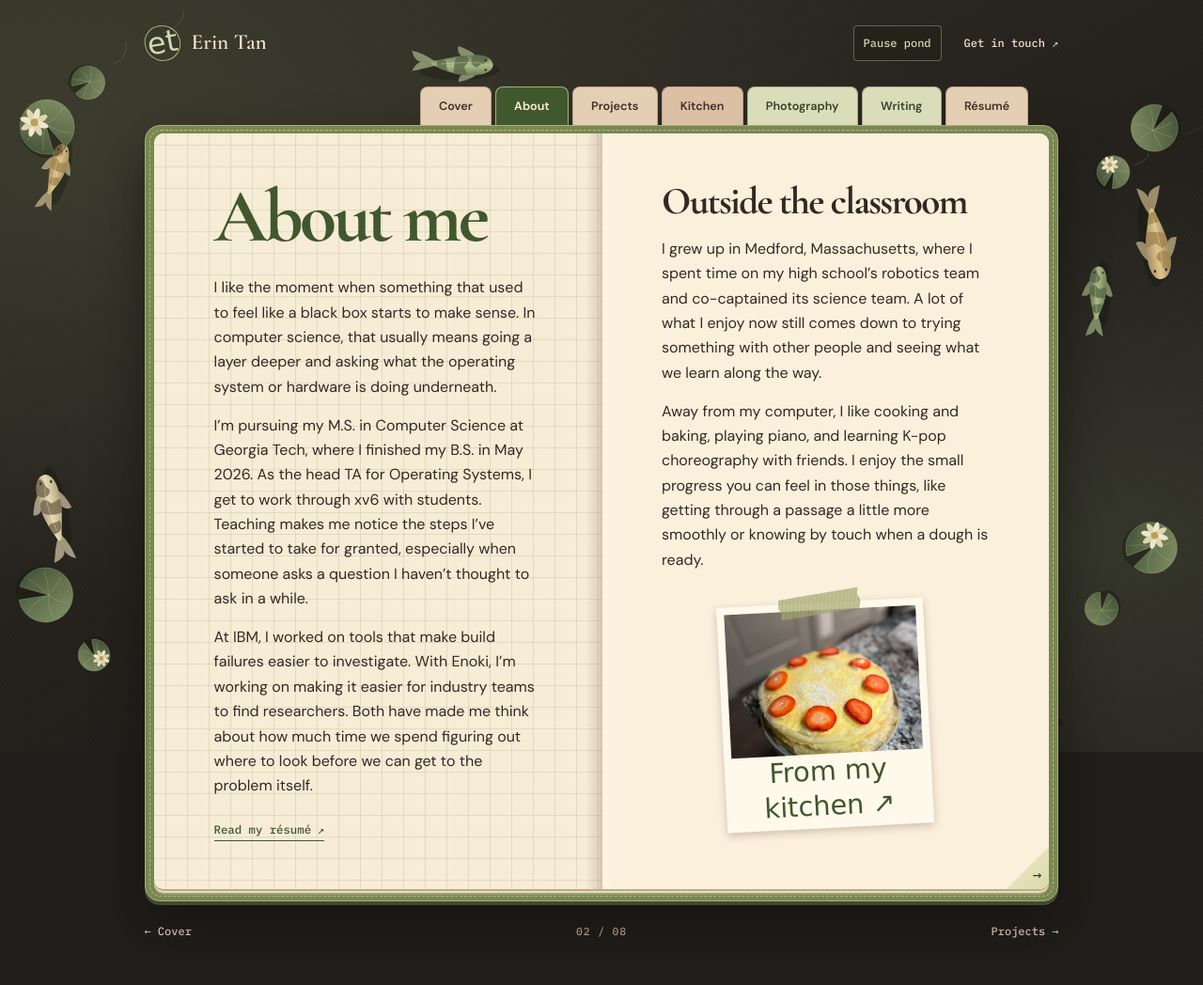
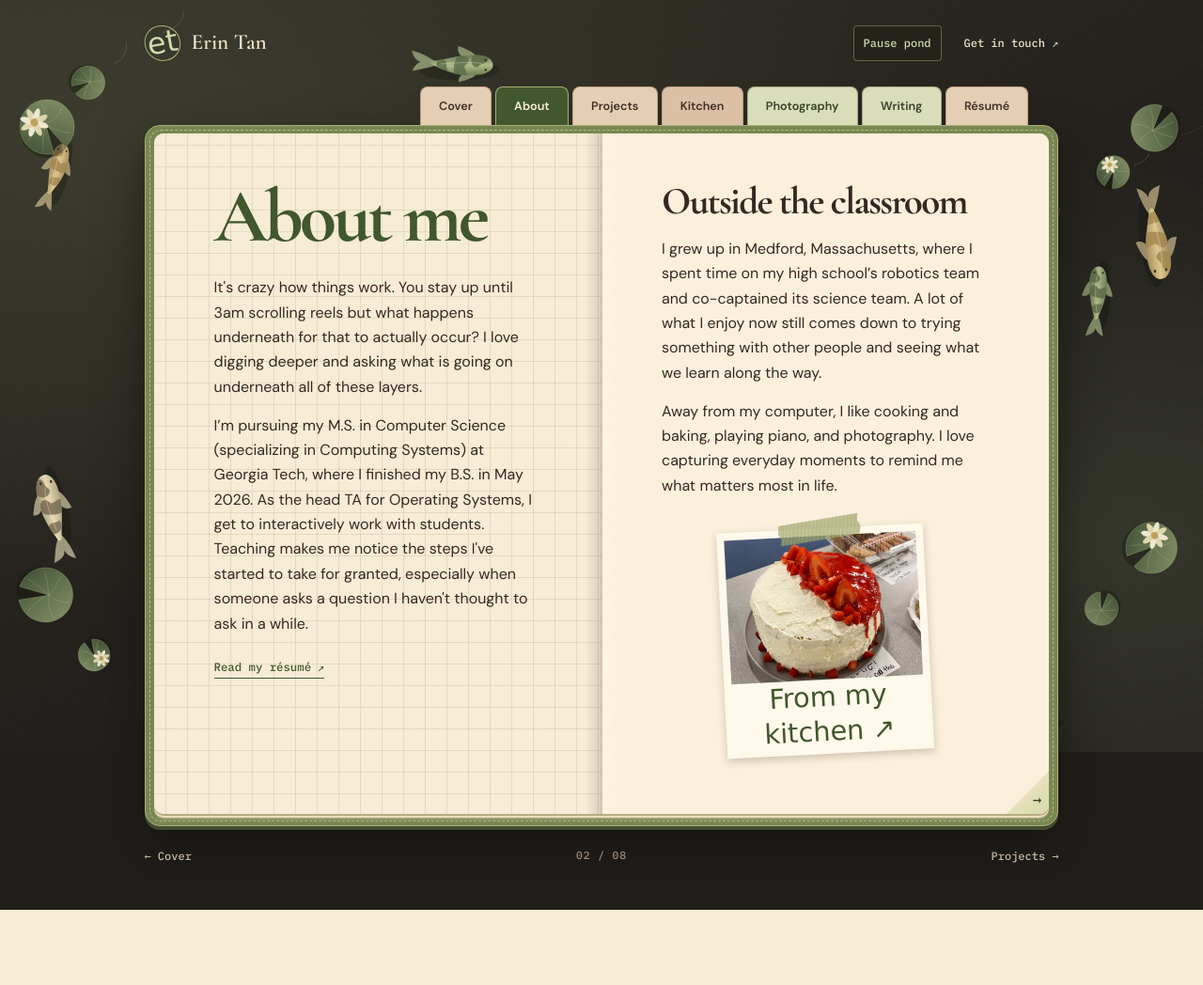
Before and after one commit to etan630/PersonalWebsite, a Node server app: page /about in a window 1280 px wide. Shown: the whole page at 94% size. After the commit the page ends 968 px from the top, so only its background shows below. Run offline with Node 20, Linux system fonts and the light colour scheme; some web fonts are replaced.

Commit message:
new about me

```diff
--- a/views/about.ejs
+++ b/views/about.ejs
@@ -2,18 +2,17 @@
     <div class="spread">
         <section class="sheet sheet--grid chapter-copy" id="about">
             <h1>About me</h1>
-            <p>I like the moment when something that used to feel like a black box starts to make sense. In computer science, that usually means going a layer deeper and asking what the operating system or hardware is doing underneath.</p>
-            <p>I’m pursuing my M.S. in Computer Science at Georgia Tech, where I finished my B.S. in May 2026. As the head TA for Operating Systems, I get to work through xv6 with students. Teaching makes me notice the steps I’ve started to take for granted, especially when someone asks a question I haven’t thought to ask in a while.</p>
-            <p>At IBM, I worked on tools that make build failures easier to investigate. With Enoki, I’m working on making it easier for industry teams to find researchers. Both have made me think about how much time we spend figuring out where to look before we can get to the problem itself.</p>
+            <p>It's crazy how things work. You stay up until 3am scrolling reels but what happens underneath for that to actually occur? I love digging deeper and asking what is going on underneath all of these layers.</p>
+            <p>I’m pursuing my M.S. in Computer Science (specializing in Computing Systems) at Georgia Tech, where I finished my B.S. in May 2026. As the head TA for Operating Systems, I get to interactively work with students. Teaching makes me notice the steps I've started to take for granted, especially when someone asks a question I haven't thought to ask in a while.</p>
             <a class="ink-link" href="/resume">Read my résumé <span aria-hidden="true">↗</span></a>
         </section>
 
         <section class="sheet chapter-copy about-side">
             <h2>Outside the classroom</h2>
             <p>I grew up in Medford, Massachusetts, where I spent time on my high school’s robotics team and co-captained its science team. A lot of what I enjoy now still comes down to trying something with other people and seeing what we learn along the way.</p>
-            <p>Away from my computer, I like cooking and baking, playing piano, and learning K-pop choreography with friends. I enjoy the small progress you can feel in those things, like getting through a passage a little more smoothly or knowing by touch when a dough is ready.</p>
+            <p>Away from my computer, I like cooking and baking, playing piano, and photography. I love capturing everyday moments to remind me what matters most in life. </p>
             <a class="about-print" href="/cooking-baking">
-                <img src="/food1.jpeg" width="1536" height="2048" alt="" loading="lazy">
+                <img src="/food6.jpeg" width="1536" height="2048" alt="" loading="lazy">
                 <span>From my kitchen <span aria-hidden="true">↗</span></span>
             </a>
         </section>
```
